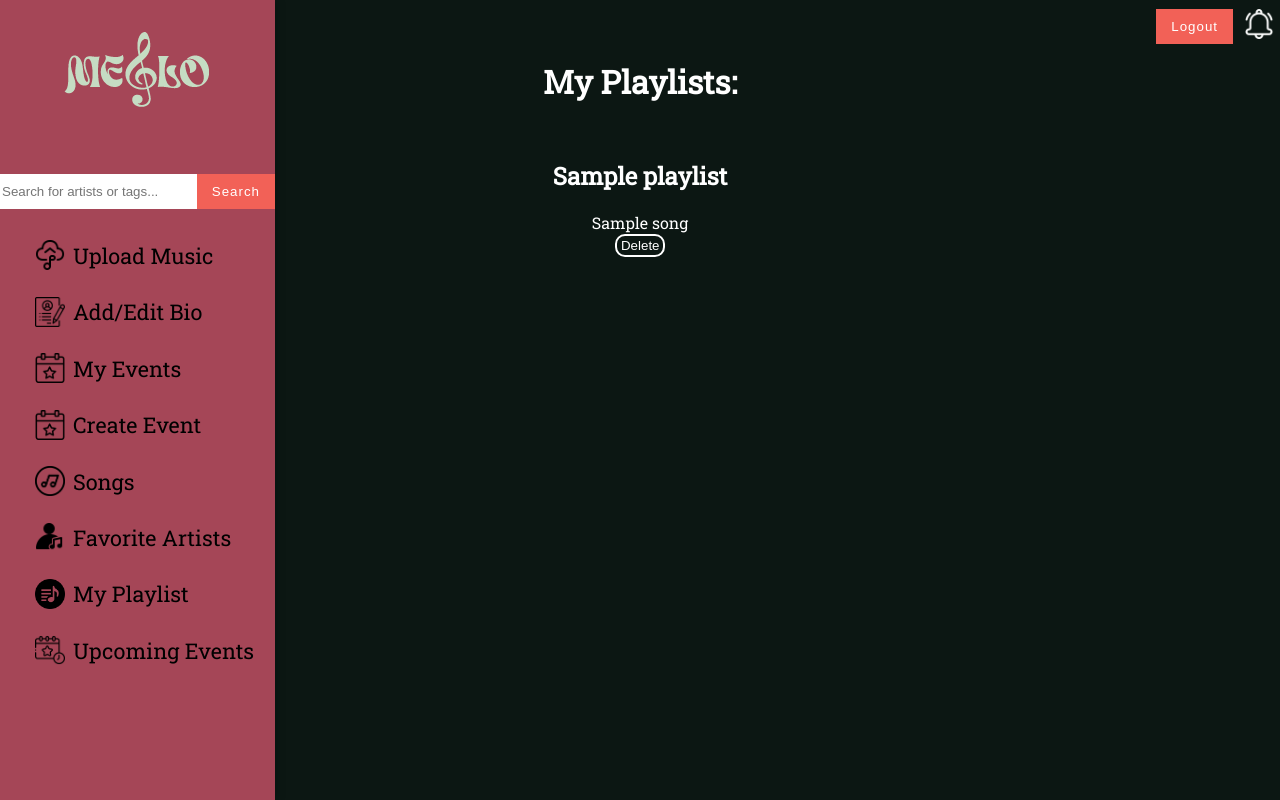
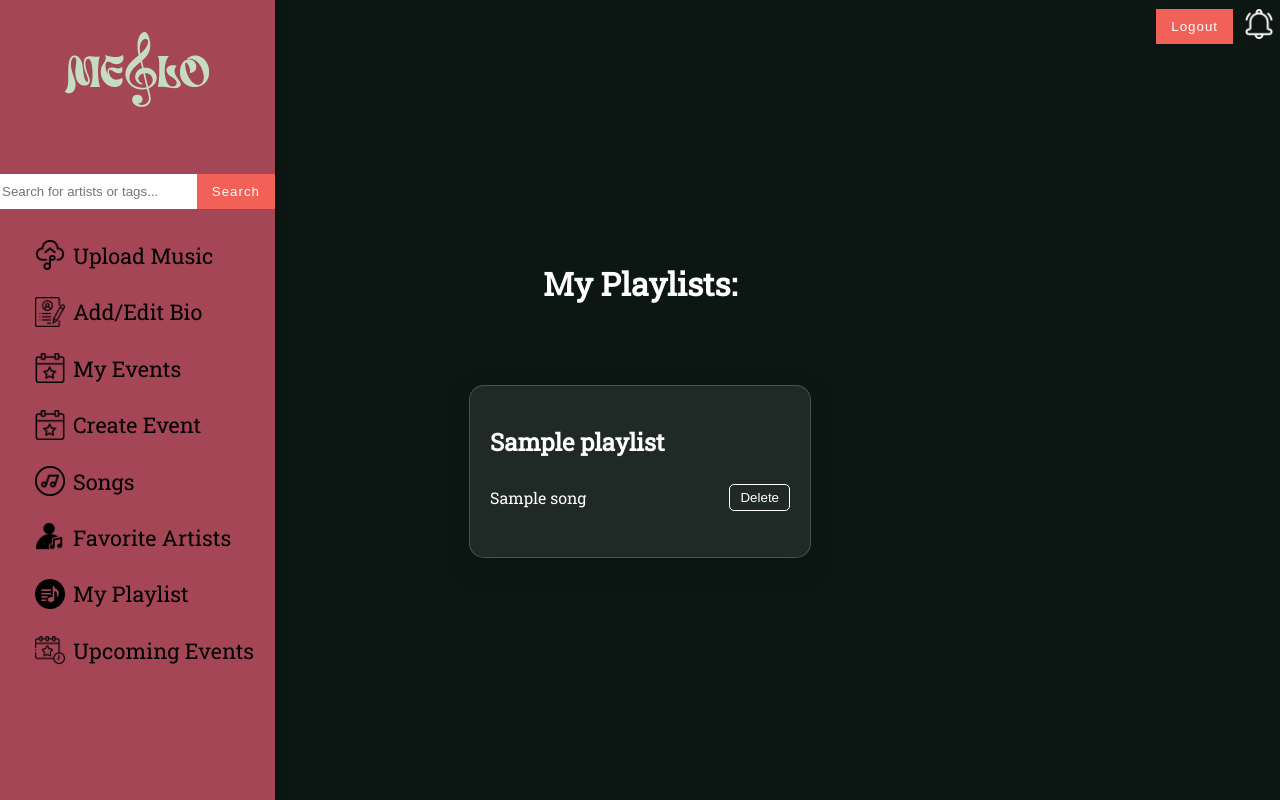
Before and after one commit to mehrdad-ordobadi/Melo, a Flask app: page /my_playlists in a window 1280 px wide. Run offline with Flask 3, Linux system fonts and the light colour scheme; a user stored in the database is signed in; tables that the repository leaves empty hold one stand-in row (values such as "Sample post").

Commit message:
a bit of playlist beautificaition

```diff
--- a/app/static/playlists.css
+++ b/app/static/playlists.css
@@ -1,13 +1,9 @@
 @import url('https://fonts.googleapis.com/css2?family=Roboto+Slab&family=Roboto:wght@300&display=swap');
-
-.hidden {
-    display: none;
-}
 
 body {
     display: flex;
     flex-direction: column;
-    justify-content: flex-start;
+    justify-content: center;
     align-items: center;
     min-height: 100vh;
     margin: 0;
@@ -15,198 +11,89 @@ body {
     background-color: #0C1713;
     color: #fff;
     font-family: 'Roboto Slab', sans-serif;
+    overflow-x: hidden;
 }
 
-h1 {
+h1.my-playlist-header {
     text-align: center;
-    width: 100%;
-    margin-top: 60px;
+    margin: 60px 0;
+    font-size: 2em;
+    color: #fff;
 }
 
-ul {
+.playlist-container {
+    display: flex;
+    flex-wrap: nowrap;
+    justify-content: flex-start;
+    align-items: flex-start;
+    margin: 0 auto;
+    overflow-x: auto;
+    padding-bottom: 20px; /* Give some room for scrollbar */
+    max-width: 100%;
+}
+
+.playlist-card {
+    background-color: rgba(255, 255, 255, 0.08);
+    border: 1px solid rgba(255, 255, 255, 0.2);
+    border-radius: 15px;
+    box-shadow: 0px 10px 30px rgba(0, 0, 0, 0.2);
+    color: #fff;
+    margin: 20px;
+    padding: 20px;
+    transition: all 0.3s ease;
+    min-width: 300px;
+    max-width: 500px;
+}
+
+.playlist-card:hover {
+    transform: scale(1.05);
+    box-shadow: 0px 20px 40px rgba(0, 0, 0, 0.4);
+}
+
+.playlist-card h2 {
+    font-size: 1.5em;
+    margin-bottom: 10px;
+}
+
+.playlist-card ul {
     list-style-type: none;
     padding: 0;
 }
 
-li {
-    text-align: center;
+.playlist-card ul li {
+    display: flex;
+    justify-content: space-between;
+    align-items: center;
+    border-bottom: 1px solid rgba(255, 255, 255, 0.2);
+    padding: 10px 0;
 }
 
-header.navbar {
-    text-align: center;
-    top: 0;
-    left: 0;
-}
-
-
-
-.artist-content {
-    grid-column: 3/5;
-    grid-row: 3/5;
-}
-
-.player-container {
-    position: fixed;
-    bottom: 10px;
-    right: 10px;
-    z-index: 1000;
+.playlist-card ul li:last-child {
+    border-bottom: none;
 }
 
 .song-link {
     text-decoration: none;
     color: #fff;
+    transition: color 0.3s ease;
 }
 
-ul li form button {
-    width: 50px;
-    height: 23px;
-    padding-left: 4px;
-    border-radius: 10px;
-    background-color: #0C1713;
-    border: 2px solid #fff;
-    color: #fff;
+.song-link:hover {
+    color: #1DB954;  /* Spotify green for a little touch */
 }
 
-.player-container .song_img {
-    width: 40px;
-    height: 40px;
-    object-fit: cover;
+.delete-btn {
+    background-color: transparent;
+    border: 1px solid #fff;
+    border-radius: 5px;
+    color: #fff;
+    cursor: pointer;
+    padding: 5px 10px;
+    transition: all 0.3s ease;
 }
 
-
-.player-container .player {
-    grid-column: 3/5;
-    grid-row: 1/3;
+.delete-btn:hover {
+    background-color: #1DB954;
+    color: #fff;
+    border-color: #1DB954;
 }
-
-.player-container .song-info {
-    display: flex;
-    align-items: center;
-    margin-top: 10px;
-}
-
-.player-container .song-info .song-details {
-    margin-left: 10px;
-}
-
-.player-container .song-info .show-info-btn {
-    margin-left: 10px;
-}
-
-
-@media (max-width: 768px) {
-    .player-container .song-info {
-        display: none;
-    }
-    .player-container .show-info-btn {
-        display: block;
-    }
-    .player-container.show-info .song-info {
-        display: flex;
-    }
-    .player-container.show-info .show-info-btn {
-        display: none;
-    }
-}
-
-/* PLAYER CSS */
-/* .player-container {
-    margin: 0px;
-    padding: 0px;
-    box-sizing: border-box;
-  }
-
-  .container {
-    background-color: black;
-    width: 100vw;
-    height: 100vh;
-    display: flex;
-    align-items: center;
-    justify-content: center;
-  }
-
-  .player {
-    background-color: white;
-    width: 400px;
-    padding: 25px 25px;
-    border-radius: 10%;
-    text-align: center;
-  }
-
-  .player-nav {
-    display: flex;
-    justify-content: space-between;
-    margin-bottom: 30px;
-  }
-
-  .player-nav .circle {
-    border-radius: 50%;
-    background-color: black;
-    color: white;
-    width: 40px;
-    height: 40px;
-    line-height: 40px;
-    box-shadow: 0 5px 10px rgb(0, 0, 0, 0.4);
-  }
-
-  .song_img {
-    width: 250px;
-    height: 250px;
-    border-radius: 50%;
-    border: 8px solid black;
-    box-shadow: 0 10px 60px rgb(0, 0, 0, 0.4);
-  }
-
-  .player h1 {
-    font-size: 30px;
-    font-weight: 500;
-    margin-top: 30px;
-  }
-
-  .player p {
-    font-size: 20px;
-    font-weight: 100;
-    margin-top: 5px;
-    margin-bottom: 15px;
-  }
-
-  .bttn_audio {
-    display: flex;
-    flex-direction: row-reverse;
-  }
-
-  .bttn_audio audio {
-    margin-right: 10px;
-  }
-
-  .bttn_audio button {
-    background-color: #162e23;
-    color: white;
-    border: none;
-    padding: 5px 10px;
-    border-radius: 50px;
-    font-size: 16px;
-    cursor: pointer;
-    transition: background-color 0.3s ease;
-  }
-
-  .bttn_audio button:hover {
-    background-color: #162e23;
-  }
-
-  .bttn_audio button:focus {
-    outline: none;
-    box-shadow: 0 0 0 2px #fff, 0 0 0 4px #162e23;
-}
-
-
-  .song-info-container {
-    color: #000;
-  }
-
-  .player-container img{
-    margin-bottom:30px;
-  }
-
-
- */
--- a/app/templates/my_playlists.html
+++ b/app/templates/my_playlists.html
@@ -9,10 +9,10 @@
 {% block content %}
 
     <h1 class="my-playlist-header">My Playlists:</h1>
-    <ul>
+    <div class="playlist-container">
         {% for playlist in playlists %}
 
-            <li id="{{ 'playlist-' + playlist.playlist_id|string }}">
+            <div class="playlist-card" id="{{ 'playlist-' + playlist.playlist_id|string }}">
                 <h2>{{ playlist.playlist_title }}</h2>
                 <ul>
                     {% for song in playlist.songs %}
@@ -22,7 +22,7 @@
                             <form action="{{ url_for('delete_song_from_playlist') }}" method="post" onsubmit="return confirmDelete('{{ song.song_title }}');">
                                 <input type="hidden" name="playlist_id" value="{{ playlist.playlist_id }}">
                                 <input type="hidden" name="song_id" value="{{ song.song_id }}">
-                                <button type="submit">Delete</button>
+                                <button type="submit" class="delete-btn">Delete</button>
                             </form>
 
                             <script>
@@ -33,34 +33,10 @@
                         </li>
                     {% endfor %}
                 </ul>
-            </li>
+            </div>
         {% endfor %}
-    </ul>
+    </div>
 
-    <div class="player-container hidden">
-        <div class="player">
-          <nav>
-            <div class="circle">
-              <i class="fa-solid fa-angle-left"></i>
-            </div>
-            <div class="circle">
-              <i class="fa-solid fa-bars"></i>
-            </div>
-          </nav>
-          <img src="../static/nav_icons/events.png" alt="Cover Art" class="song_img" id="song-img">
-          <div class="song-info-container hidden" id="song-info-container">
-            <h2 id="song-info-title"></h2>
-            <p id="song-info-artist"></p>
-          </div>
-          <h1 id="song-title" class="hidden"></h1>
-          <p id="song-artist" class="hidden"></p>
-          <button id="info-button">Show info</button>
-          <audio id="player" controls>
-            <!-- Empty source tag, it will be updated by JavaScript -->
-            <source src="" type="audio/mpeg">
-          </audio>
-        </div>
-      </div>
-
+    <!-- Your audio player code goes here -->
 
 {% endblock %}
```
